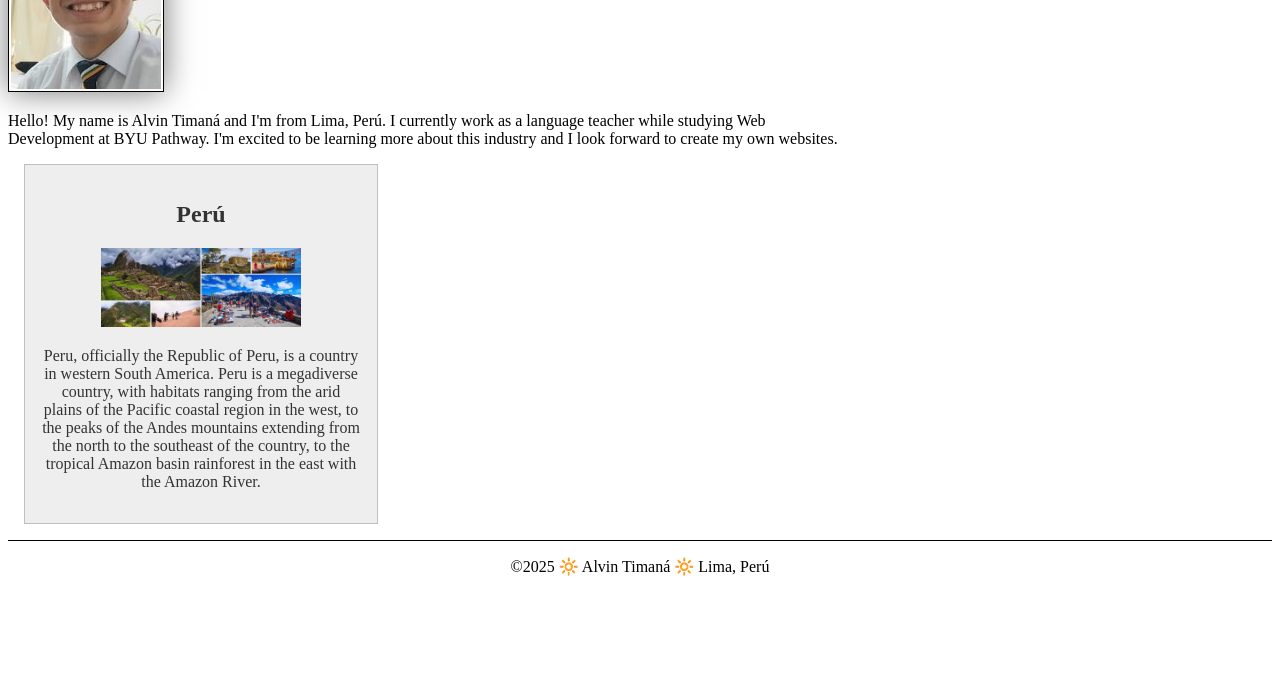
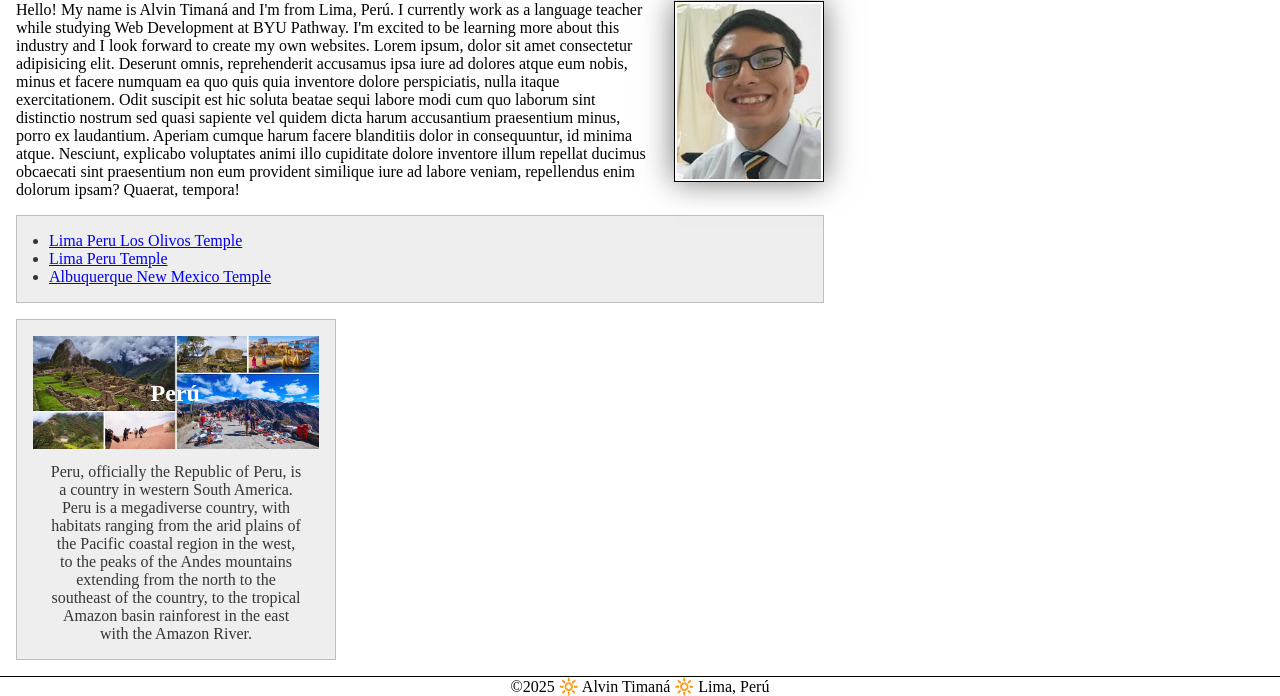
Before and after one commit to alpha-lantern/wdd130, a plain HTML site: page index.html in a window 1280 px wide. Shown: the part 320-1016 px from the top of the page. Before the commit the page ends 912 px from the top, so only its background shows below. Drawn offline with Linux system fonts and the light colour scheme.

Commit message:
Week 03 homepage layout update

```diff
--- a/index.html
+++ b/index.html
@@ -16,6 +16,8 @@
         <nav>
             <a href="#">Home</a>
             <a href="wwr/">Rafting Website</a>
+            <a href="https://www.linkedin.com/in/alvin-timana" target="_blank">Linkedin</a>
+            <a href="https://facebook.com" target="_blank">Facebook</a>
         </nav>
     </header>
     <main>
@@ -23,9 +25,30 @@
         <img src="images/profile.jpg" alt="Alvin Timaná" width="200">
         <p>Hello! My name is Alvin Timaná and I'm from Lima, Perú. I
             currently work as a language teacher while studying Web Development at BYU Pathway. I'm excited to be
-            learning more about this industry and I look forward to create my own websites.</p>
+            learning more about this industry and I look forward to create my own websites. Lorem ipsum, dolor sit amet
+            consectetur adipisicing elit. Deserunt omnis, reprehenderit
+            accusamus ipsa iure
+            ad dolores atque eum nobis, minus et facere numquam ea quo quis quia inventore dolore perspiciatis, nulla
+            itaque exercitationem. Odit suscipit est hic soluta beatae sequi labore modi cum quo laborum sint distinctio
+            nostrum sed quasi sapiente vel quidem dicta harum accusantium praesentium minus, porro ex laudantium.
+            Aperiam cumque harum facere blanditiis dolor in consequuntur, id minima atque. Nesciunt, explicabo
+            voluptates animi illo cupiditate dolore inventore illum repellat ducimus obcaecati sint praesentium non eum
+            provident similique iure ad labore veniam, repellendus enim dolorum ipsam? Quaerat, tempora!</p>
+        <ul class="box indent">
+            <li><a href="https://www.churchofjesuschrist.org/temples/details/lima-peru-los-olivos-temple?lang=eng"
+                    target="_blank">Lima
+                    Peru
+                    Los Olivos Temple</a></li>
+            <li><a href="https://www.churchofjesuschrist.org/temples/details/lima-peru-temple?lang=eng"
+                    target="_blank">Lima Peru
+                    Temple</a></li>
+            <li><a href="https://www.churchofjesuschrist.org/temples/details/albuquerque-new-mexico-temple?lang=eng"
+                    target="_blank">Albuquerque
+                    New Mexico Temple</a>
+            </li>
+        </ul>
     </main>
-    <aside>
+    <aside class="box">
         <h2>Perú</h2>
         <img src="images/peru.jpg" alt="Picture of different places in Perú">
         <p>Peru, officially the Republic of Peru, is a country in western South America. Peru is a megadiverse country,
--- a/styles/styles.css
+++ b/styles/styles.css
@@ -1,9 +1,14 @@
 :root {
     --border-main: 1px solid #000;
     --main-color: rgb(54, 54, 54); /* For the main title, navigation bar and visual divisions */
+    --color1: #fff;
     --background-color: #eee;
-    --predefined-shadow: 0 0 30px #777;
-    --padding: 0;
+}
+
+* {
+    margin: 0;
+    padding: 0;
+    box-sizing: border-box;
 }
 
 /* Navigation bar */
@@ -25,34 +30,42 @@ main {
 
 h1 {
     color: var(--main-color);
+    padding: 1rem;
+}
+
+h2 {
+    position: absolute;
+    top: 60px;
+    left: 42%;
+    color: var(--color1);
 }
 
 p {
-    padding: 0;
+    padding: 0 1rem;
 }
 
+/* My Profile Picture */
 main img {
     width: 150px;
     height: auto;
+    float: right;
+    margin: 0 1rem;
     border: var(--border-main);
     padding: 2px;
-    box-shadow: var(--predefined-shadow);
+    box-shadow: 0 0 30px #777;
 }
 
 /* Information about my country */
 aside {
     width: 20rem;
-    margin: 1rem;
-    border: 1px solid rgb(0 0 0 / 0.2);
-    padding: 1rem;
-    background-color: var(--background-color);
-    color: #333;
     text-align: center;
+    position: relative;
 }
 
 aside img {
-    width: 200px;
+    width: 100%;
     height: auto;
+    margin-bottom: 10px;
 }
 
 /* Footer */
@@ -61,3 +74,17 @@ footer {
     border-top: var(--border-main);
     text-align: center;
 }
+
+/* Class Selectors */
+
+.box {
+    margin: 1rem;
+    border: 1px solid rgba(0 0 0 / 0.2);
+    padding: 1rem;
+    background-color: var(--background-color);
+    color: var(--main-color);
+}
+
+.indent {
+    padding-left: 2rem;
+}
```
